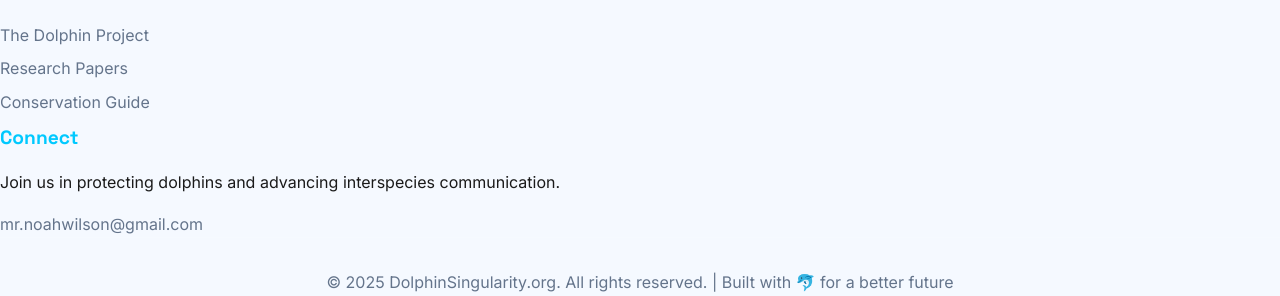
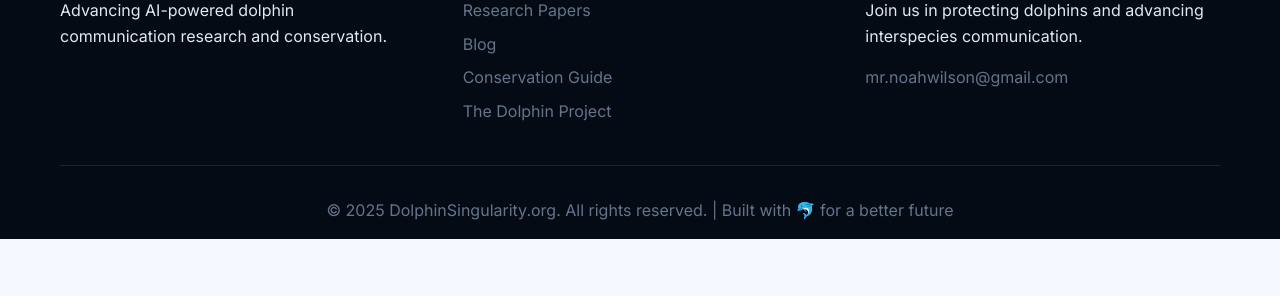
Before and after one commit to playfuldolphin/dolphin-singularity, a plain HTML site: page conservation.html in a window 1280 px wide. Shown: the part 1653-1949 px from the top of the page. After the commit the page ends 1892 px from the top, so only its background shows below. Drawn offline with Linux system fonts and the light colour scheme.

Commit message:
Fix footer layout on all pages - add proper container structure

```diff
--- a/conservation.html
+++ b/conservation.html
@@ -84,6 +84,9 @@
         </div>
     </section>
 
+    <footer class="footer">
+        <div class="container">
+            <div class="footer-content">
                 <div class="footer-section">
                     <h4>Dolphin Singularity</h4>
                     <p>Advancing AI-powered dolphin communication research and conservation.</p>
@@ -91,9 +94,10 @@
                 <div class="footer-section">
                     <h4>Resources</h4>
                     <ul>
+                        <li><a href="research.html">Research Papers</a></li>
+                        <li><a href="blog.html">Blog</a></li>
+                        <li><a href="conservation.html">Conservation Guide</a></li>
                         <li><a href="https://www.dolphinproject.com" target="_blank">The Dolphin Project</a></li>
-                        <li><a href="#research">Research Papers</a></li>
-                        <li><a href="#conservation">Conservation Guide</a></li>
                     </ul>
                 </div>
                 <div class="footer-section">
```
Also changed, not shown: about.html (+5 -2 lines), blog.html (+5 -2 lines), contact.html (+5 -2 lines), research.html (+5 -2 lines), store.html (+5 -2 lines).
